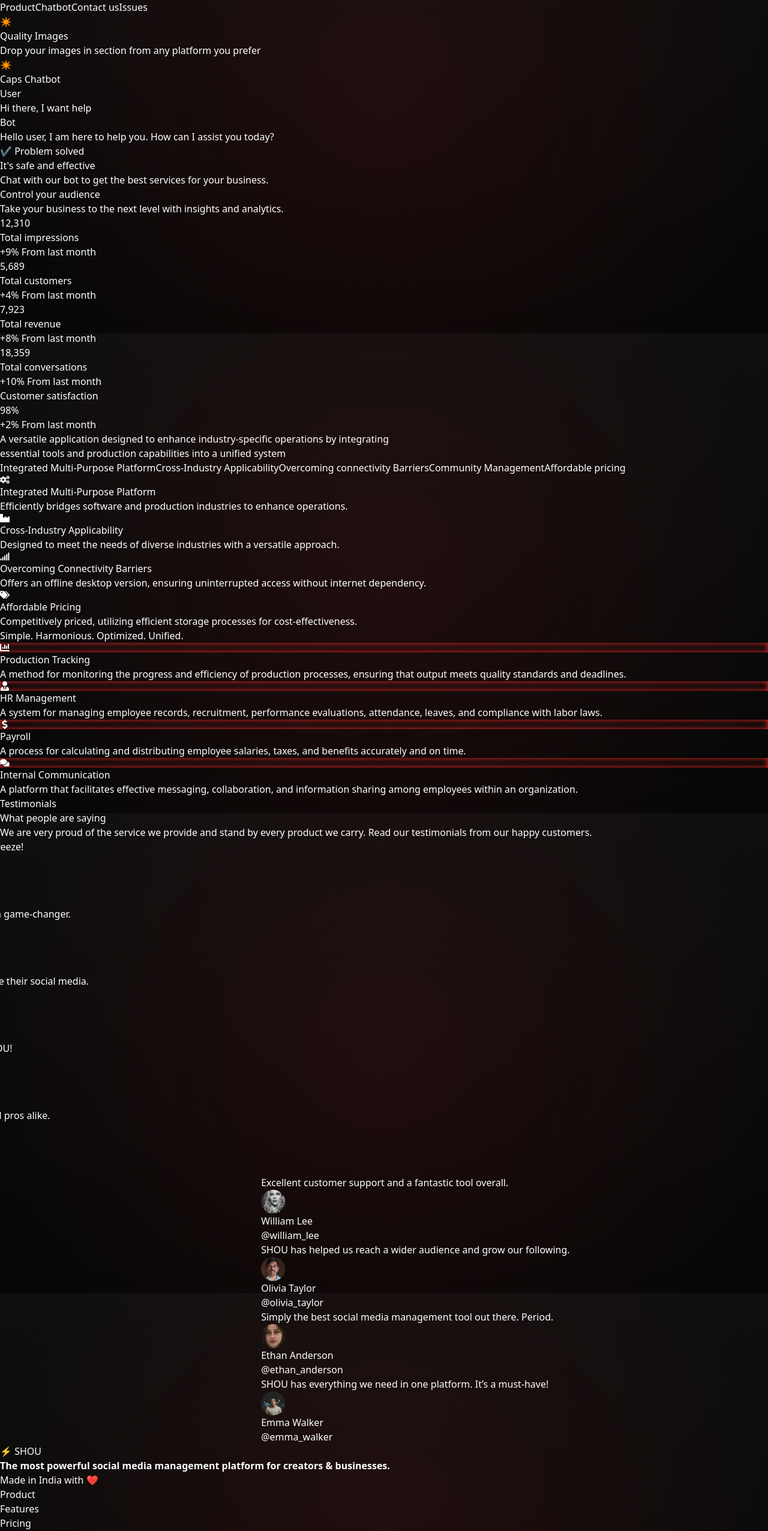
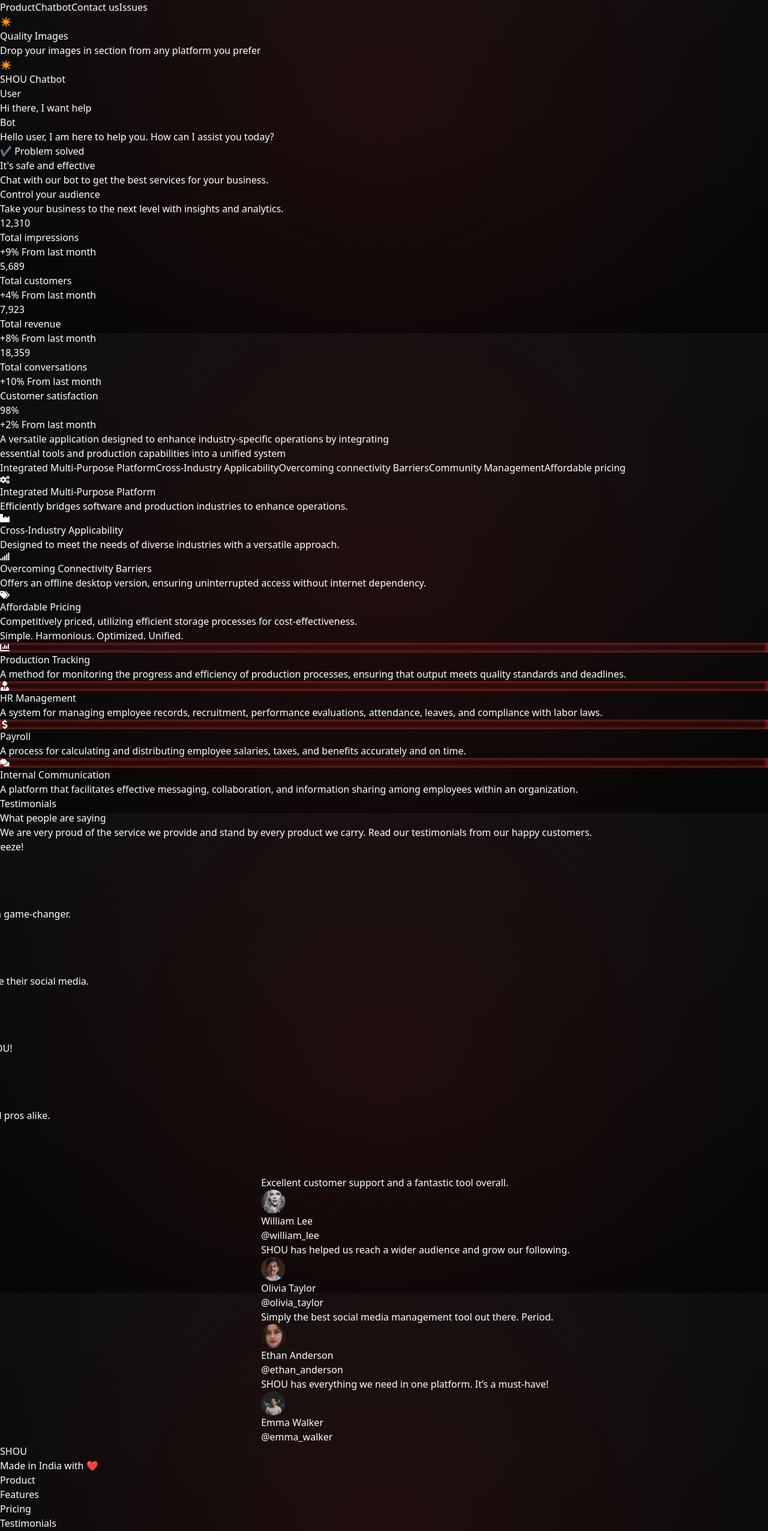
Before and after one commit to SHOU-frontend/SHOU, a Next.js app: page / in a window 1280 px wide. Shown: the part 2644-5197 px from the top of the page at 60% size. Built offline with nearby package versions, Linux system fonts and the light colour scheme.

Commit message:
made minor text corrections

```diff
--- a/src/app/sections/Feature.tsx
+++ b/src/app/sections/Feature.tsx
@@ -129,7 +129,7 @@
           </div>
 
           {/* Features Grid Section */}
-          <div className="grid grid-cols-1 md:grid-cols-2 lg:grid-cols-3 gap-8 text-center mt-5">
+          <div className="grid grid-cols-1 md:grid-cols-2 lg:grid-cols-2 gap-8 text-center mt-10">
             <FeatureItem
               icon={<FaChartBar />}
               title="Production Tracking"
--- a/src/app/sections/Footer.jsx
+++ b/src/app/sections/Footer.jsx
@@ -10,8 +10,7 @@
         <div className="flex flex-wrap justify-between py-10">
           <div className="w-full md:w-1/3 mb-6 md:mb-0">
             <div className="md:w-[270px]">
-              <h2 className="text-lg font-semibold">⚡ SHOU</h2>
-              <b>The most powerful social media management platform for creators & businesses.</b>
+              <h2 className="text-lg font-semibold">SHOU</h2>
               <p className="mt-2">Made in India with ❤️</p>
             </div>
           </div>
@@ -76,7 +75,7 @@
 
         {/* Bottom Section */}
         <div className="mt-10 flex flex-col md:flex-row justify-between items-center">
-          <p className="text-sm">© 2024 SHOU INC. All rights reserved.</p>
+          <p className="text-sm">© 2024 SHOU. All rights reserved.</p>
           <div className="flex space-x-4 mt-4 md:mt-0 justify-center">
             <div className="w-8 h-8 rounded-full flex items-center justify-center border hover:bg-gray-800  cursor-pointer transition-colors">
               <Instagram className="w-4 h-4" />
--- a/src/app/sections/ServiceOne.tsx
+++ b/src/app/sections/ServiceOne.tsx
@@ -87,7 +87,7 @@
             <div className="    bg-orange-700 rounded-full p-3">
               <span className="text-2xl">✴️</span>
             </div>
-            <h3 className="text-xl font-semibold">Caps Chatbot</h3>
+            <h3 className="text-xl font-semibold">SHOU Chatbot</h3>
           </div>
           <div className="bg-neutral-800 p-4 rounded-lg flex flex-col space-y-2">
             <div className="flex justify-between">
```
Also changed, not shown: 1 other file (tests, documents, lock files or other folders).
